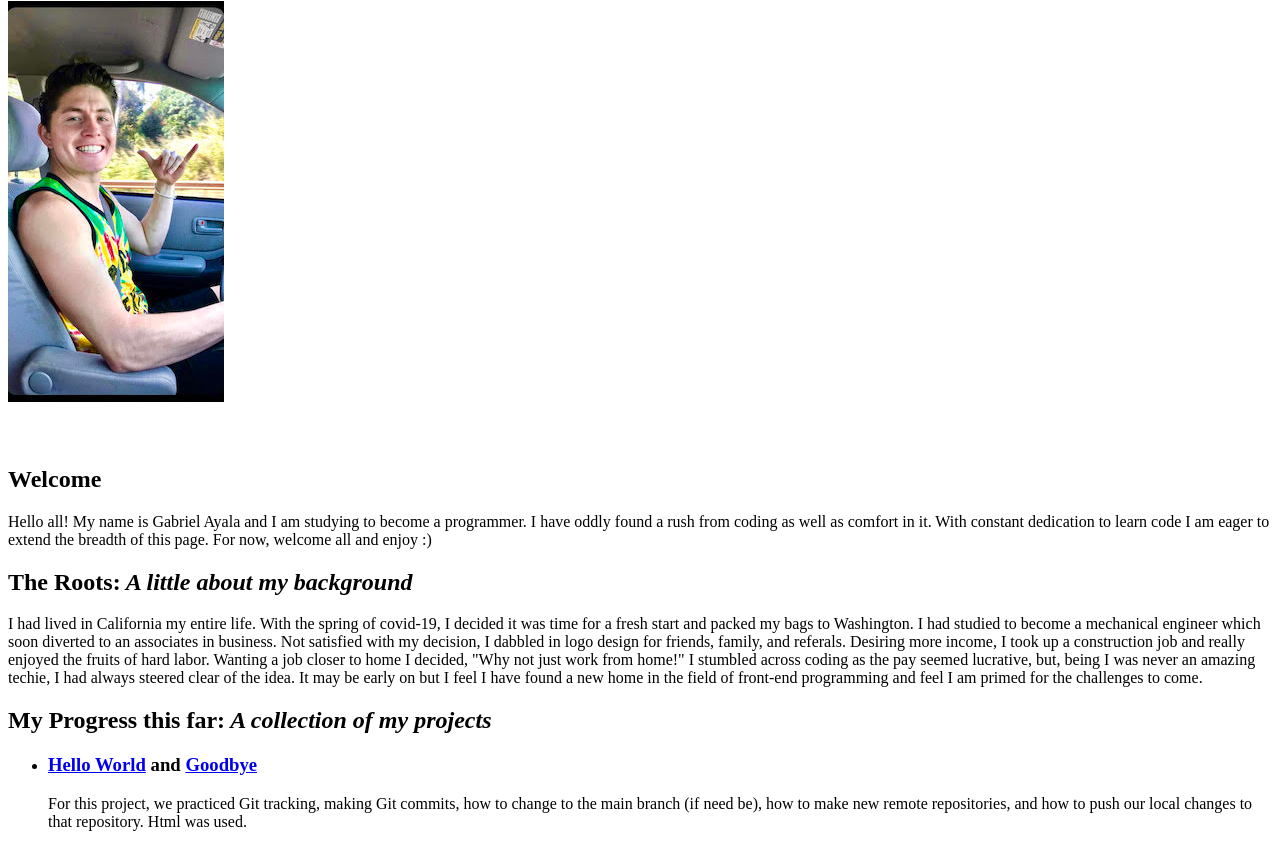
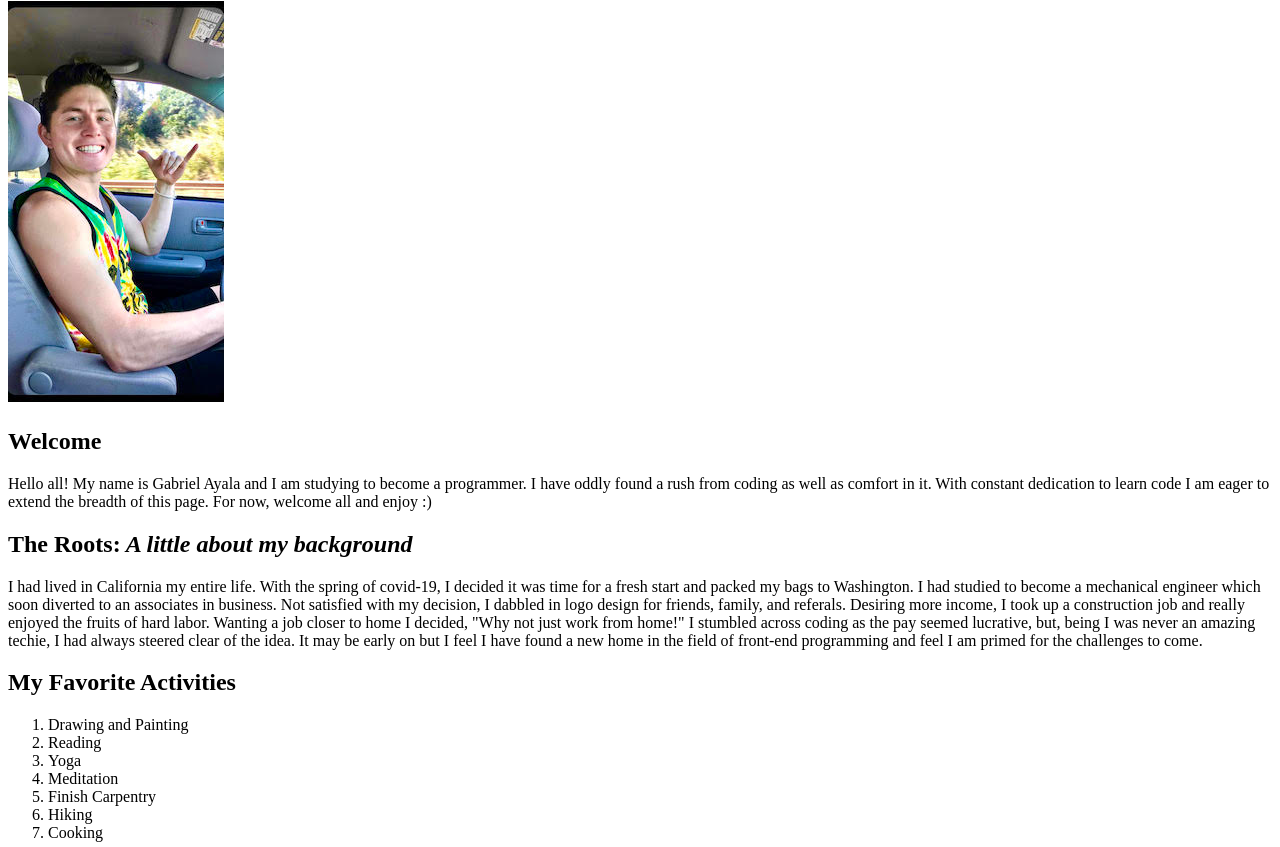
Before and after one commit to Gabeaya/portfolio, a plain HTML site: page index.html in a window 1280 px wide. Shown: the part 79-926 px from the top of the page. Drawn offline with Linux system fonts and the light colour scheme.

Commit message:
It will add an ordered list of my favorite activites/skills

```diff
--- a/index.html
+++ b/index.html
@@ -10,11 +10,20 @@
     <a href="img/gabriel.jpg"><img src="img/gabriel.jpg" alt="A photo of Gabriel.">
     </a>
   </h2>
-  <br>
   <h2>Welcome</h2>
     <p>Hello all! My name is Gabriel Ayala and I am studying to become a programmer. I have oddly found a rush from coding as well as comfort in it. With constant dedication to learn code I am eager to extend the breadth of this page. For now, welcome all and enjoy :)</p>
   <h2>The Roots:<em> A little about my background</em></h2>
     <p>I had lived in California my entire life. With the spring of covid-19, I decided it was time for a fresh start and packed my bags to Washington. I had studied to become a mechanical engineer which soon diverted to an associates in business. Not satisfied with my decision, I dabbled in logo design for friends, family, and referals. Desiring more income, I took up a construction job and really enjoyed the fruits of hard labor. Wanting a job closer to home I decided, "Why not just work from home!" I stumbled across coding as the pay seemed lucrative, but, being I was never an amazing techie, I had always steered clear of the idea. It may be early on but I feel I have found a new home in the field of front-end programming and feel I am primed for the challenges to come.</p>
+  <h2>My Favorite Activities</h2>
+  <ol>
+    <li>Drawing and Painting</li>
+    <li>Reading</li>
+    <li>Yoga</li>
+    <li>Meditation</li>
+    <li>Finish Carpentry</li>
+    <li>Hiking</li>
+    <li>Cooking</li>
+  </ol>
   <h2><strong>My Progress this far:</strong><em> A collection of my projects</em></h2>
   <ul>
     <li><h3><a href="https://github.com/Gabeaya/hello-world.git">Hello World</a> and <a href="https://github.com/Gabeaya/goodbye.git">Goodbye</a></h3>
```
